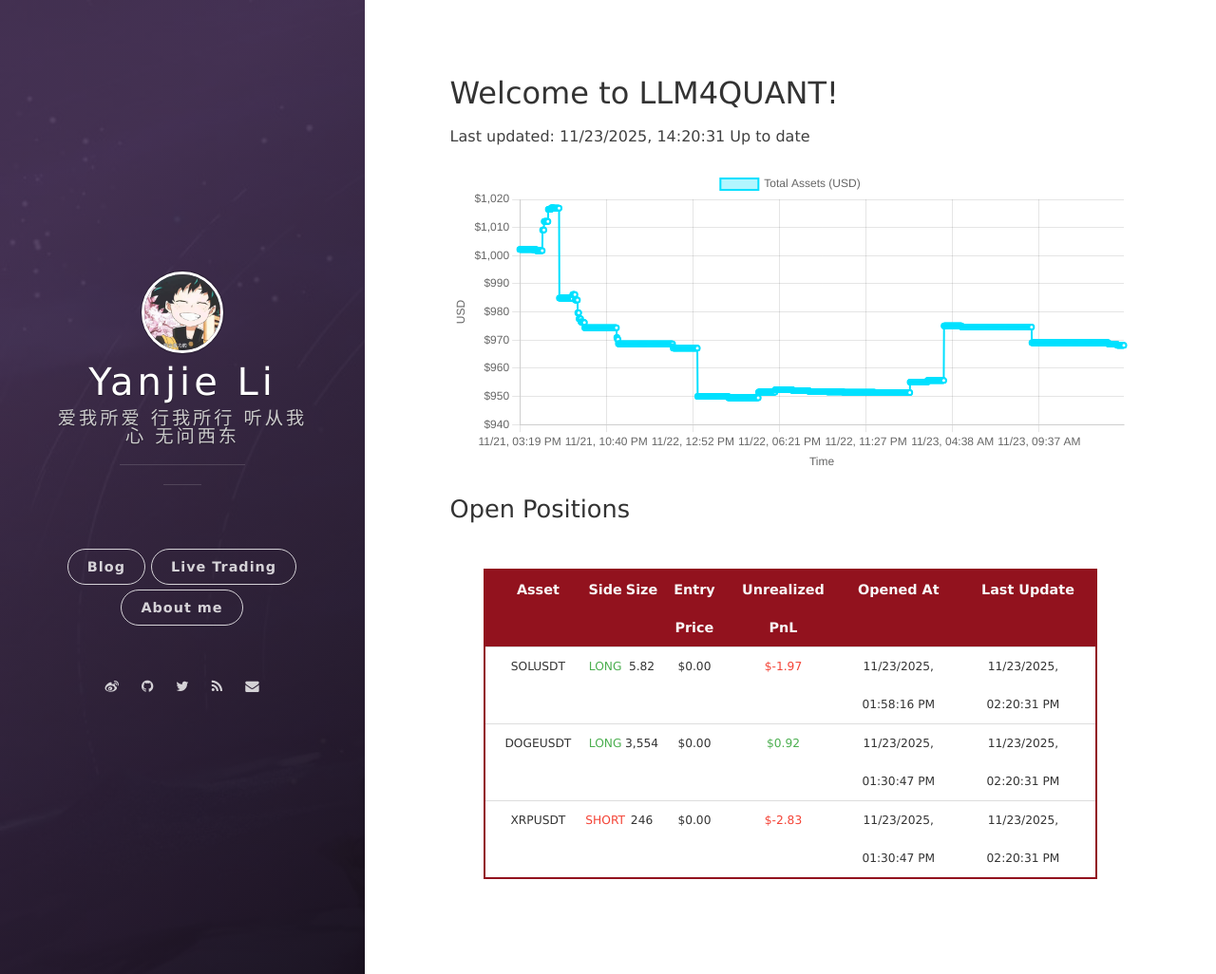
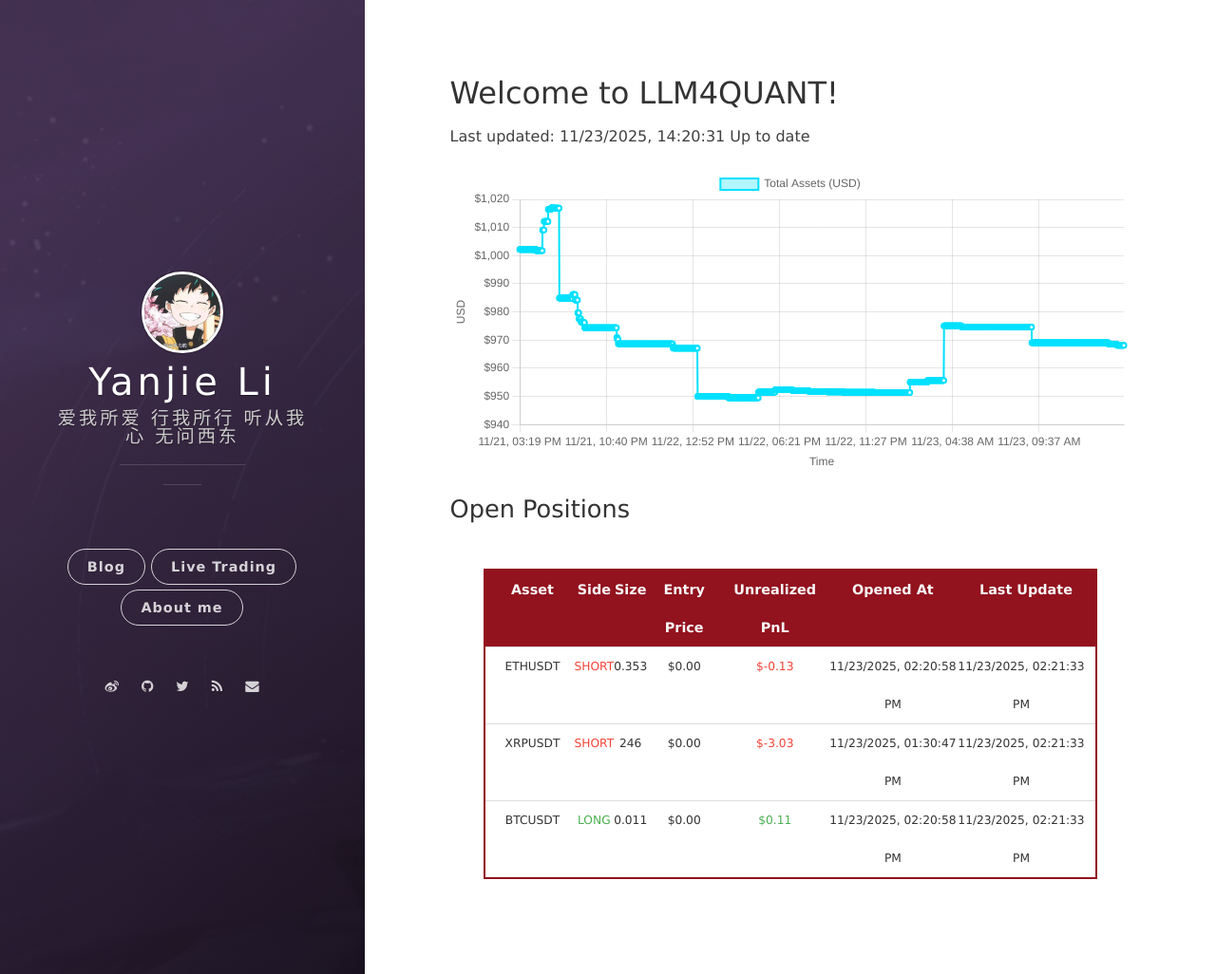
Before and after one commit to leeyegy/leeyegy.github.io, a Jekyll site: the page built from live-trading.html, in a window 1280 px wide and 1026 px high. Shown: the whole window at 95% size. Built offline with Jekyll 4.4.1, drawn with Linux system fonts in a browser that asks for light colours; nearby versions of some CDN libraries.

Commit message:
AccountMonitor: refresh positions 2025-11-23T22:21:33+08:00

```diff
--- a/assets/data/binance/positions.json
+++ b/assets/data/binance/positions.json
@@ -1,29 +1,29 @@
 [
   {
-    "symbol": "SOLUSDT",
-    "side": "LONG",
-    "size": 5.82,
+    "symbol": "ETHUSDT",
+    "side": "SHORT",
+    "size": 0.353,
     "entryPrice": 0.0,
-    "unrealizedPnl": -1.9700367,
-    "openedAt": "2025-11-23T21:58:16+08:00",
-    "reportedAt": "2025-11-23T22:20:31+08:00"
-  },
-  {
-    "symbol": "DOGEUSDT",
-    "side": "LONG",
-    "size": 3554.0,
-    "entryPrice": 0.0,
-    "unrealizedPnl": 0.92073478,
-    "openedAt": "2025-11-23T21:30:47+08:00",
-    "reportedAt": "2025-11-23T22:20:31+08:00"
+    "unrealizedPnl": -0.12595532,
+    "openedAt": "2025-11-23T22:20:58+08:00",
+    "reportedAt": "2025-11-23T22:21:33+08:00"
   },
   {
     "symbol": "XRPUSDT",
     "side": "SHORT",
     "size": 246.0,
     "entryPrice": 0.0,
-    "unrealizedPnl": -2.83190772,
+    "unrealizedPnl": -3.0258,
     "openedAt": "2025-11-23T21:30:47+08:00",
-    "reportedAt": "2025-11-23T22:20:31+08:00"
+    "reportedAt": "2025-11-23T22:21:33+08:00"
+  },
+  {
+    "symbol": "BTCUSDT",
+    "side": "LONG",
+    "size": 0.011,
+    "entryPrice": 0.0,
+    "unrealizedPnl": 0.1122,
+    "openedAt": "2025-11-23T22:20:58+08:00",
+    "reportedAt": "2025-11-23T22:21:33+08:00"
   }
 ]
```
